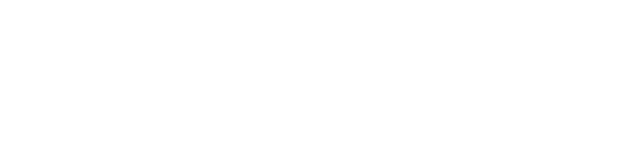
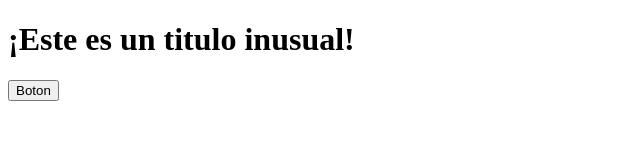
Before and after one commit to Mike-std-cpu/OBII-JavaScript, a website: page practice_Module14/index.html in a window 1280 px wide. Shown: the whole page, without its empty margins (0-640 px from the left). Drawn offline with Linux system fonts and the light colour scheme.

```diff
--- a/practice_Module14/indes.html
+++ b/practice_Module14/index.html
@@ -7,7 +7,8 @@
     <title>Practice 14</title>
 </head>
 <body>
-
+    <h1>¡Este es un titulo inusual!</h1>
+    <button class="btn">Boton</button>
 </body>
 <script src="./index.js"></script>
 </html>
```
